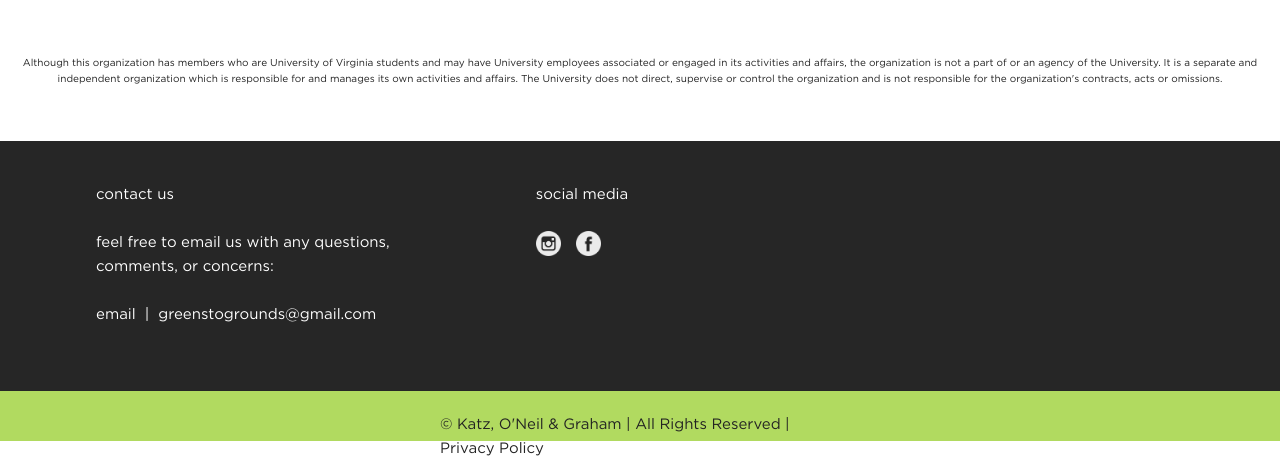
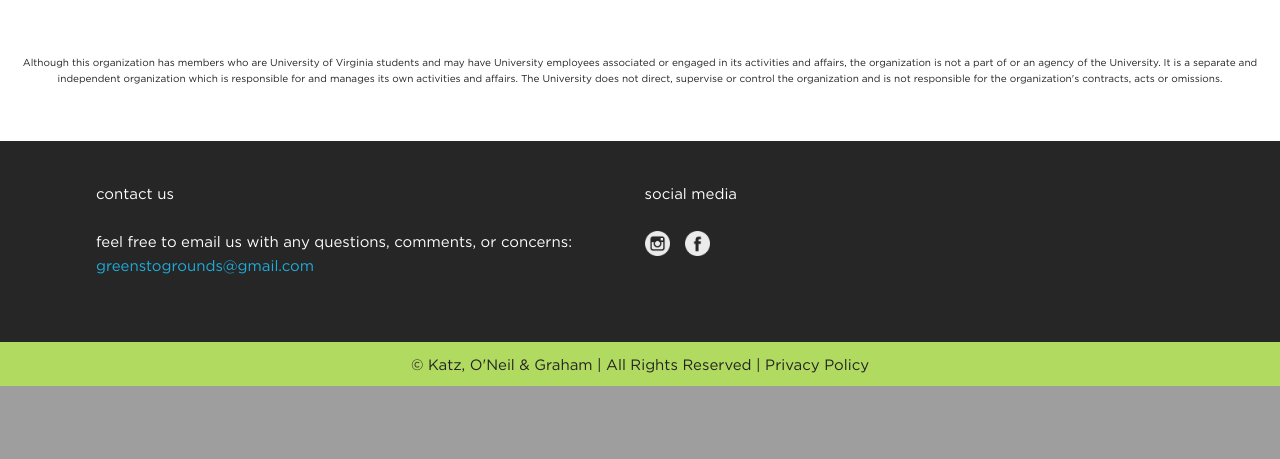
Before and after one commit to casquach/GreensToGrounds, a PHP site: page /greenstogrounds.org/index.php in a window 1280 px wide. Shown: the part 3502-3961 px from the top of the page. After the commit the page ends 3888 px from the top, so only its background shows below. Run offline with PHP 8.4, Linux system fonts and the light colour scheme; some libraries are stand-ins or nearby versions.

Commit message:
fixed footer, cleaned up code

```diff
--- a/greenstogrounds.org/inc/footer.php
+++ b/greenstogrounds.org/inc/footer.php
@@ -1,12 +1,20 @@
 <div class="footer-container">
   <div class="footer-info-section">
     <div class="row footer-row">
-      <div class="footer-contact-col four columns"><p class="footer">contact us<br /><br />feel free to email us with any questions, comments, or concerns:<br /><br />email &nbsp;| &nbsp;greenstogrounds@gmail.com</p></div>
-      <div class="footer-social-media four columns">social media<br /><br /><div class="footer-social-media-logos"><a href="https://instagram.com/greenstogrounds/" target="_blank"><img src="lib/imgs/instagram.png" alt="instagram" class="footer-social-media-img"></a><a href="https://www.facebook.com/greenstogrounds/timeline?ref=page_internal" target="_blank"><img src="lib/imgs/facebook.png" alt="facebook" class="footer-social-media-img"></a></div></div>
+      <div class="footer-contact-col four columns">
+        <p class="footer">contact us<br /><br />feel free to email us with any questions, comments, or concerns:<br /><a href="mailto:greenstogrounds@gmail.com">greenstogrounds@gmail.com</a></p>
+      </div>
+      <div class="footer-social-media four columns">social media<br /><br />
+        <div class="footer-social-media-logos">
+          <a href="https://instagram.com/greenstogrounds/" target="_blank"><img src="lib/imgs/instagram.png" alt="instagram" class="footer-social-media-img"></a><a href="https://www.facebook.com/greenstogrounds/timeline?ref=page_internal" target="_blank"><img src="lib/imgs/facebook.png" alt="facebook" class="footer-social-media-img"></a>
+        </div>
+      </div>
       <!--<div class="footer-subscribe four columns">subscribe<br /><br />enter your email below to receive our newsletter</div>-->
     </div>
   </div>
-  <div class="footer-jubil-section"><p class="jubil-section">&copy Katz, O'Neil & Graham | All Rights Reserved | Privacy Policy</p></div>
+  <div class="footer-jubil-section">
+    <p class="jubil-section">&copy; Katz, O'Neil & Graham | All Rights Reserved | Privacy Policy</p>
+  </div>
 </div>
 
 <!--FOOTER DESCRIPTION -->
--- a/greenstogrounds.org/lib/css/footer.css
+++ b/greenstogrounds.org/lib/css/footer.css
@@ -4,39 +4,39 @@
 
 .footer-info-section {
 	width: 100%;
-	height: 250px;
 	background-color: #262626;
+	color: white;
 }
 
 .footer-row {
 	width: 85%;
 	margin: 0 auto;
-	padding-top: 40px;
+	padding: 4rem 0;
 }
 
 .footer-contact-col {
-	color: white;
+	width: 50%;
 	display: inline-block;
-	width: 40%;
+	min-width: 25rem; /* pushes social media below on narrow screens */
 }
 
 p.footer {
-	width: 80%;
+	/* width: 80%; */
 }
 
 .footer-social-media {
-	color: white;
 	display: inline-block;
 	vertical-align: top;
-	width: 29%;
+	width: 30%;
+	min-width: 15rem;
 }
 
 img.footer-social-media-img {
-	width: 40px;
-	padding-right: 15px;
+	width: 25px;
+	margin-right: 15px;
 }
 
-.footer-subscribe {
+.footer-subscribe { /* currently not in use */
 	color: white;
 	display: inline-block;
 	vertical-align: top;
@@ -45,12 +45,11 @@ img.footer-social-media-img {
 
 .footer-jubil-section {
 	width: 100vw;
-	height: 50px;
 	background-color: #b1da60;
-	padding-top: 20px;
 }
 
 p.jubil-section {
-	width: 400px;
-	margin: 0 auto;
+	margin: 0;
+	padding: 1rem;
+	text-align: center;
 }
```
